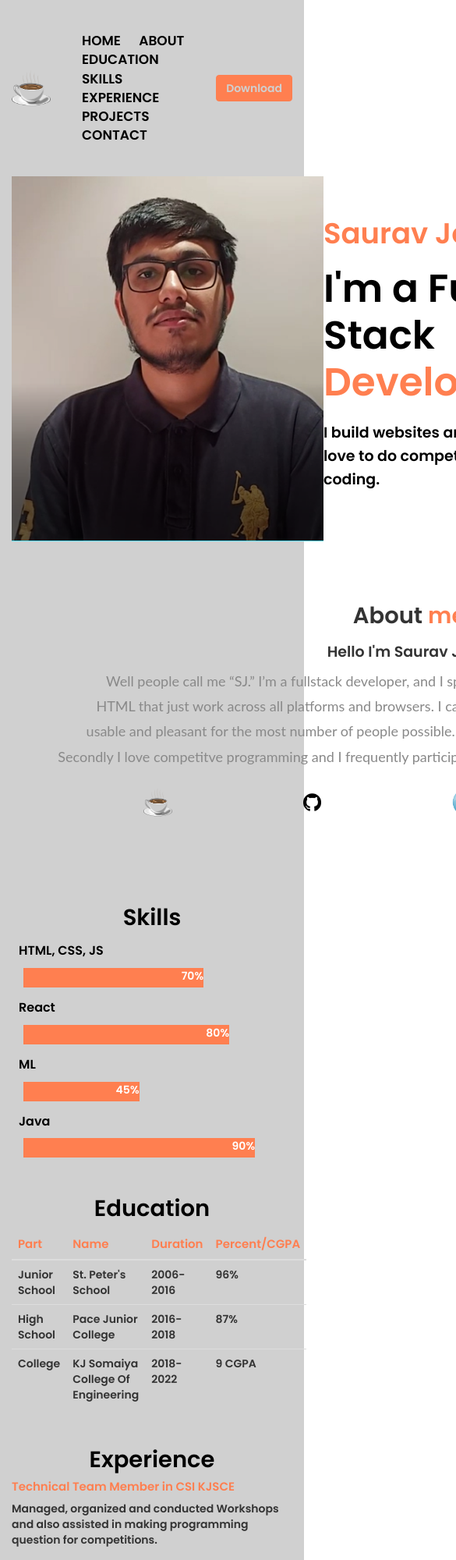
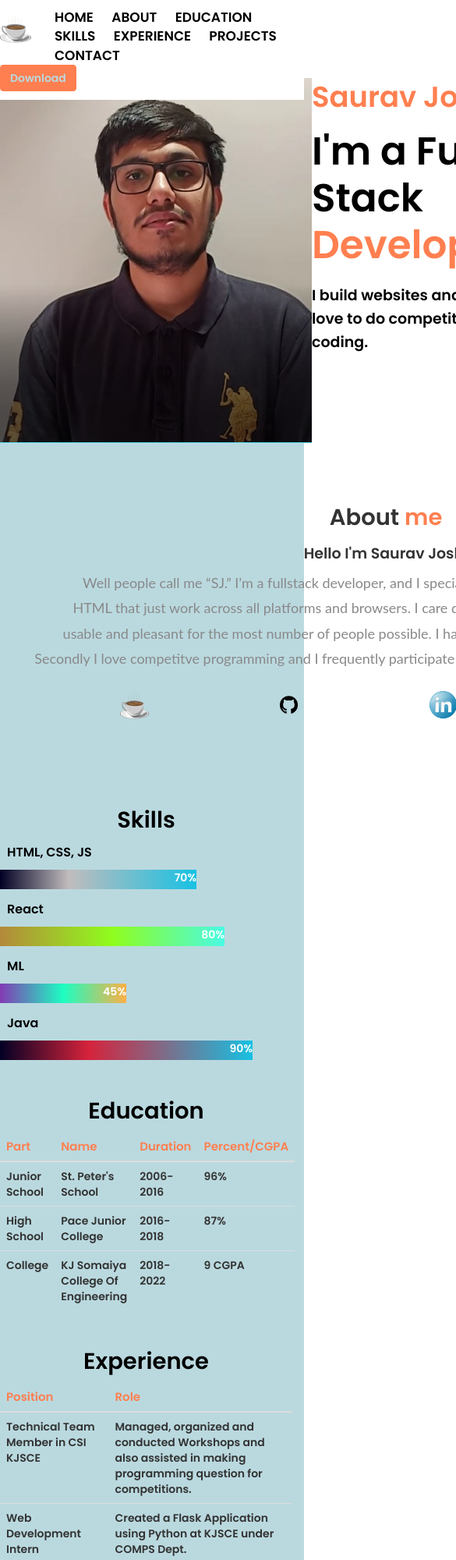
Before and after one commit to sauravjoshi23/Portfolio, a plain HTML site: page index.html in a window 390 px wide. Shown: the top 2000 px of the page at 78% size, 585 px wide, since content can reach past the window. Drawn offline with nearby package versions, Linux system fonts and the light colour scheme.

Commit message:
Bootstrap added and styling done

```diff
--- a/css/style.css
+++ b/css/style.css
@@ -2,7 +2,7 @@
 :root{
 	--primary:#FF7F50;
 	--pure:#000000;
-	--dark:#D0D0D0;
+	--dark:rgb(186,217,223);
 	--ternary:#898989;
 	--light:#F2F2F2;
 }
@@ -23,15 +23,15 @@ header{
 }
 
 .container{
-	padding-left: 0rem;
-	width: 100%;
-	position: relative;
+	padding-left: 0rem !important;
+	width: 100% !important;
+	position: relative !important;
 	margin-left: 0vw;
 }
 
 header nav .left a{
-	color:var(--pure);
-	font-size: 1.7rem;
+	color:var(--pure) !important;
+	font-size: 1.7rem !important;
 	padding-left: 0rem;
 	text-decoration: none;
 	margin-right: 2rem;
@@ -39,29 +39,30 @@ header nav .left a{
 	transition:all ease;
 	width: 1000vw;
 	position: relative;
-	height: 250px;
+	height: 250px !important;
 
 }
 header nav .left a:hover{
-	color:var(--primary);
+	color:var(--primary) !important;
 }
 
 header nav{
-	padding: 4rem 0;
-	background: var(--dark);
-	margin: auto 0;
+	padding: 1rem 0 !important;
+	background: white !important;
+	margin: auto 0 !important;
 }
 
 header nav .branding{
 	margin-right: 3rem;
-	margin-right: 4rem;
 }
 
 header nav .branding img{
-	width: 50px;
+	margin-bottom: 2rem;
+	width: 40px;
 }
 
 .hero .left img{
+	margin-top: 10rem;
 	width: 400px;
 }
 
@@ -165,10 +166,10 @@ section.about .social a img{
   color: white;
 }
 
-.html {width: 70%; background-color: #FF7F50;}
-.css {width: 80%; background-color: #FF7F50;}
-.js {width: 45%; background-color: #FF7F50;}
-.php {width: 90%; background-color: #FF7F50;}
+.html {width: 70%; background-image: linear-gradient(90deg, rgba(2,0,36,1) 0%, rgba(193,188,189,1) 35%, rgba(23,193,227,1) 100%);}
+.css {width: 80%; background-image: linear-gradient(90deg, rgba(180,136,58,1) 0%, rgba(143,253,29,1) 50%, rgba(69,252,228,0.9612219887955182) 100%);}
+.js {width: 45%; background-image: linear-gradient(90deg, rgba(131,58,180,1) 0%, rgba(29,253,194,1) 50%, rgba(252,176,69,1) 100%);}
+.php {width: 90%; background-image: linear-gradient(90deg, rgba(2,0,36,1) 0%, rgba(214,35,59,1) 35%, rgba(23,193,227,1) 100%);}
 
 .skillp{
 	color: var(--pure);
@@ -224,7 +225,7 @@ section.about .social a img{
 }
 
 .footer .footer-content .contact-form .contact-input{
-	background: var(--dark);
+	background: white;
 	color: var(--primary);
 	border-color: var(--primary);
 	margin-left: 40px;
@@ -234,10 +235,10 @@ section.about .social a img{
 	padding: 0.7rem 1.2rem;
 }
 
-.footer .footer-bottom{
+.footer .footer-bottom p{
 	background: white;
 	color: var(--primary);
-	height: 10px;
+	height: 20px;
 	width: 100%;
 	text-align: center;
 	position: absolute;
--- a/index.html
+++ b/index.html
@@ -5,13 +5,15 @@
 	<meta http-equiv="X-UA-Compatible" content="ie-edge">
 	<title>My Portfolio</title>
 	<link href="https://fonts.googleapis.com/css2?family=Poppins:wght@600&display=swap" rel="stylesheet">
+	<link rel="stylesheet" href="https://stackpath.bootstrapcdn.com/bootstrap/4.1.3/css/bootstrap.min.css" integrity="sha384-MCw98/SFnGE8fJT3GXwEOngsV7Zt27NXFoaoApmYm81iuXoPkFOJwJ8ERdknLPMO" crossorigin="anonymous">
+	<script src="https://stackpath.bootstrapcdn.com/bootstrap/4.1.3/js/bootstrap.min.js" integrity="sha384-ChfqqxuZUCnJSK3+MXmPNIyE6ZbWh2IMqE241rYiqJxyMiZ6OW/JmZQ5stwEULTy" crossorigin="anonymous"></script>
 	<link rel="stylesheet" type="text/css" href="./css/style.css">
 </head>
 <body>
 	<header>
 		<div class="container">
 			<!--Navbar-->
-			<nav class="flex items-center justify-between">
+			<nav class="flex items-center justify-between navbar navbar-fixed-top">
 				<div class="left flex items-center">
 					<div class="branding">
 						<img src="./images/website.png" alt="">
@@ -123,14 +125,27 @@
 			</div>
 
 			<!--Experience-->
-			<div>
-				<h1 class="skillh1" id="experience">Experience</h1>
-				<h2 class="h2exp">Technical Team Member in CSI KJSCE</h2>
-				<p>Managed, organized and conducted Workshops and also assisted in making programming question for competitions.</p>
-				<br>
-				<h2 class="h2exp">Web Development Intern</h2>
-				<p>Created a Flask Application using Python at KJSCE under COMPS Dept.</p>
-				<br>
+			<div data-name="md-hoveringtr" id="experience">
+				<link rel="stylesheet" href="https://maxcdn.bootstrapcdn.com/bootstrap/3.4.1/css/bootstrap.min.css">
+				<script src="https://ajax.googleapis.com/ajax/libs/jquery/3.5.1/jquery.min.js"></script>
+  				<script src="https://maxcdn.bootstrapcdn.com/bootstrap/3.4.1/js/bootstrap.min.js"></script>
+				<h1 class="skillh1">Experience</h1>
+				<table class="table table-hover">
+					<thead>
+						<th class="h2exp">Position</th>
+						<th class="h2exp">Role</th>
+					</thead>
+					<tbody>
+						<tr>
+							<td>Technical Team Member in CSI KJSCE</td>
+							<td>Managed, organized and conducted Workshops and also assisted in making programming question for competitions.</td>
+						</tr>
+						<tr>
+							<td>Web Development Intern</td>
+							<td>Created a Flask Application using Python at KJSCE under COMPS Dept.</td>
+						</tr>
+					</tbody>
+				</table>
 			</div>
 
 
@@ -163,10 +178,13 @@
 
 			<!-- Contact footer -->
 			<div class="row-full footer" id="contact">
-				<div class="footer-content">
-					<div class="footer-section contact-form">
+				<div class="footer-content row">
+					<div class="footer-section col-md-6">
 						<h2 class="marginalign">Contact me</h2>
 						<h4 class="marginalign">My email : saurav.yj@somaiya.edu</h4>
+					</div>
+					<div class="footer-section contact-form col-md-6">
+						<h2 class="marginalign">Contact Form</h2>
 						<br>
 						<form action="index.html" method="post">
 							<input type="email" name="email" class="text-input contact-input" placeholder="Your email address...">
@@ -182,7 +200,7 @@
 				</div>
 
 				<div class="footer-bottom">
-					Made with <span>❤</span> by Saurav Joshi
+					<p>Made with <span>❤</span> by Saurav Joshi</p>
 				</div>
 			</div>
 
```
